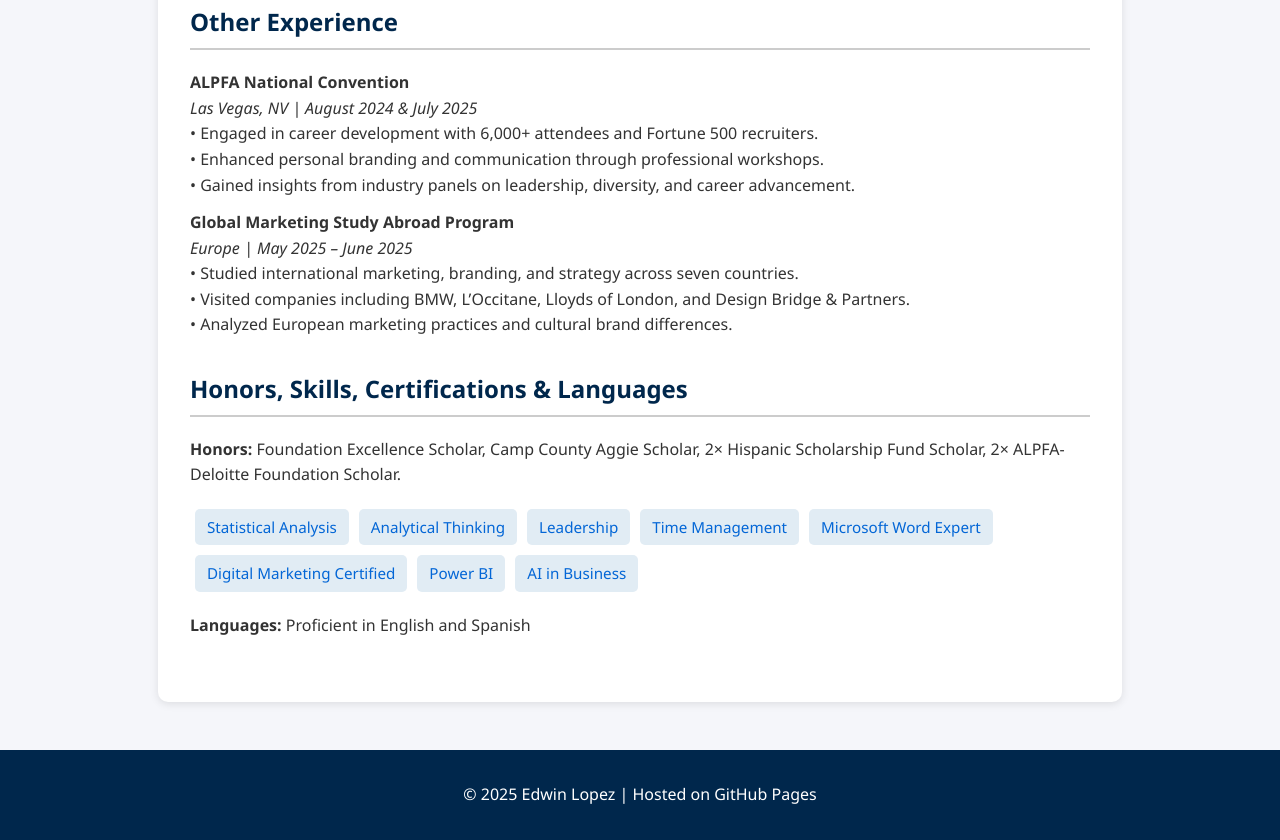
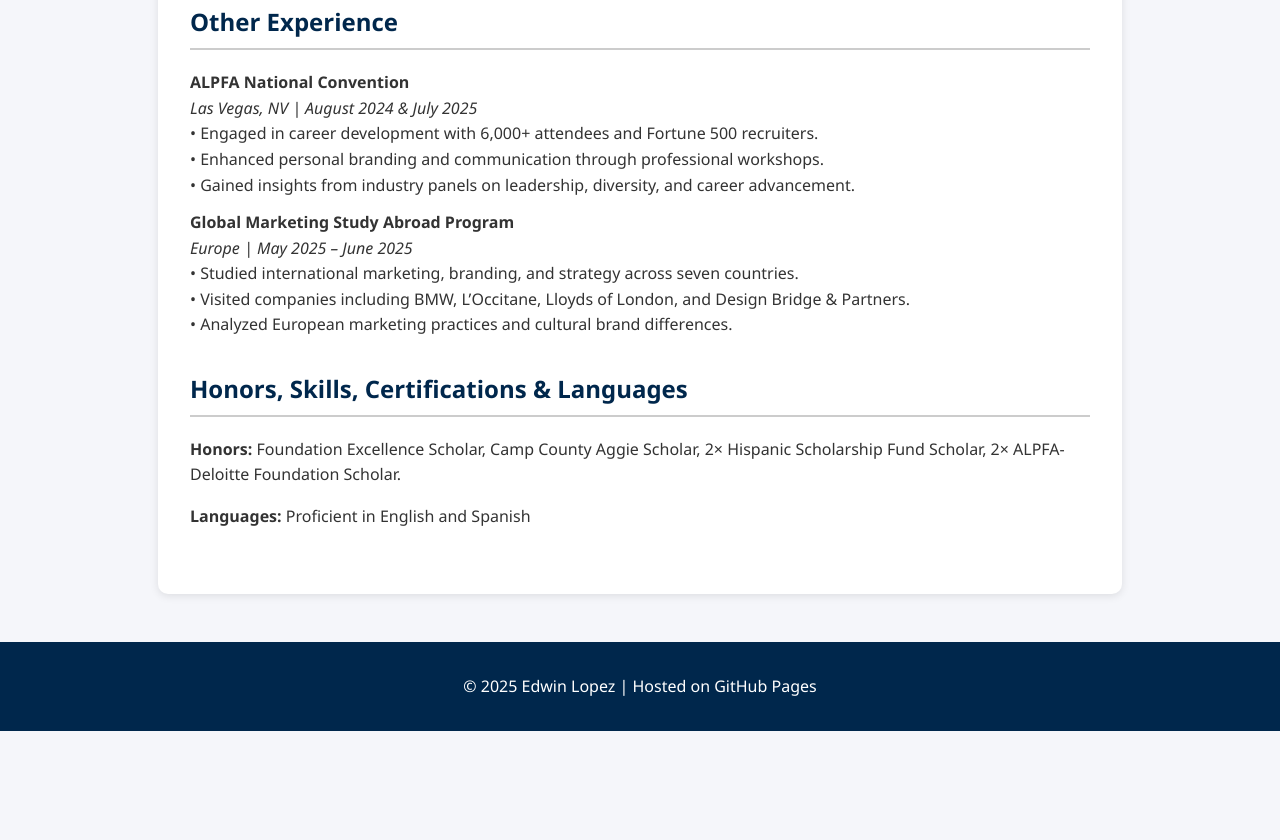
Before and after one commit to 3dwin-l/3dwin-l.Resume.github.io, a plain HTML site: page index.html in a window 1280 px wide. Shown: the part 1480-2320 px from the top of the page. After the commit the page ends 2211 px from the top, so only its background shows below. Drawn offline with Linux system fonts and the light colour scheme.

Commit message:
Update index.html

```diff
--- a/index.html
+++ b/index.html
@@ -172,9 +172,6 @@
     <section class="section" id="skills">
       <h2>Honors, Skills, Certifications & Languages</h2>
       <p><strong>Honors:</strong> Foundation Excellence Scholar, Camp County Aggie Scholar, 2× Hispanic Scholarship Fund Scholar, 2× ALPFA-Deloitte Foundation Scholar.</p>
-      <div class="skills">
-        <span>Statistical Analysis</span><span>Analytical Thinking</span><span>Leadership</span><span>Time Management</span><span>Microsoft Word Expert</span><span>Digital Marketing Certified</span><span>Power BI</span><span>AI in Business</span>
-      </div>
       <p><strong>Languages:</strong> Proficient in English and Spanish</p>
     </section>
   </main>
```
